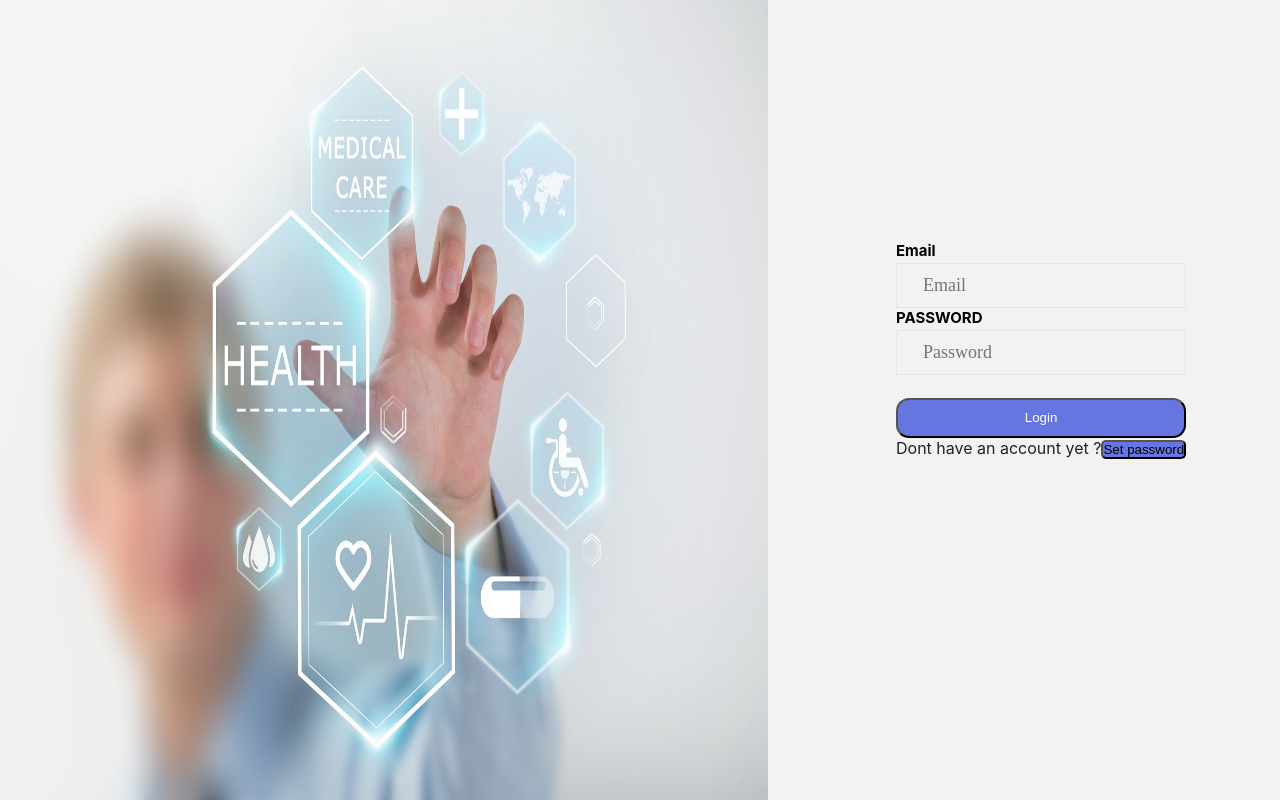
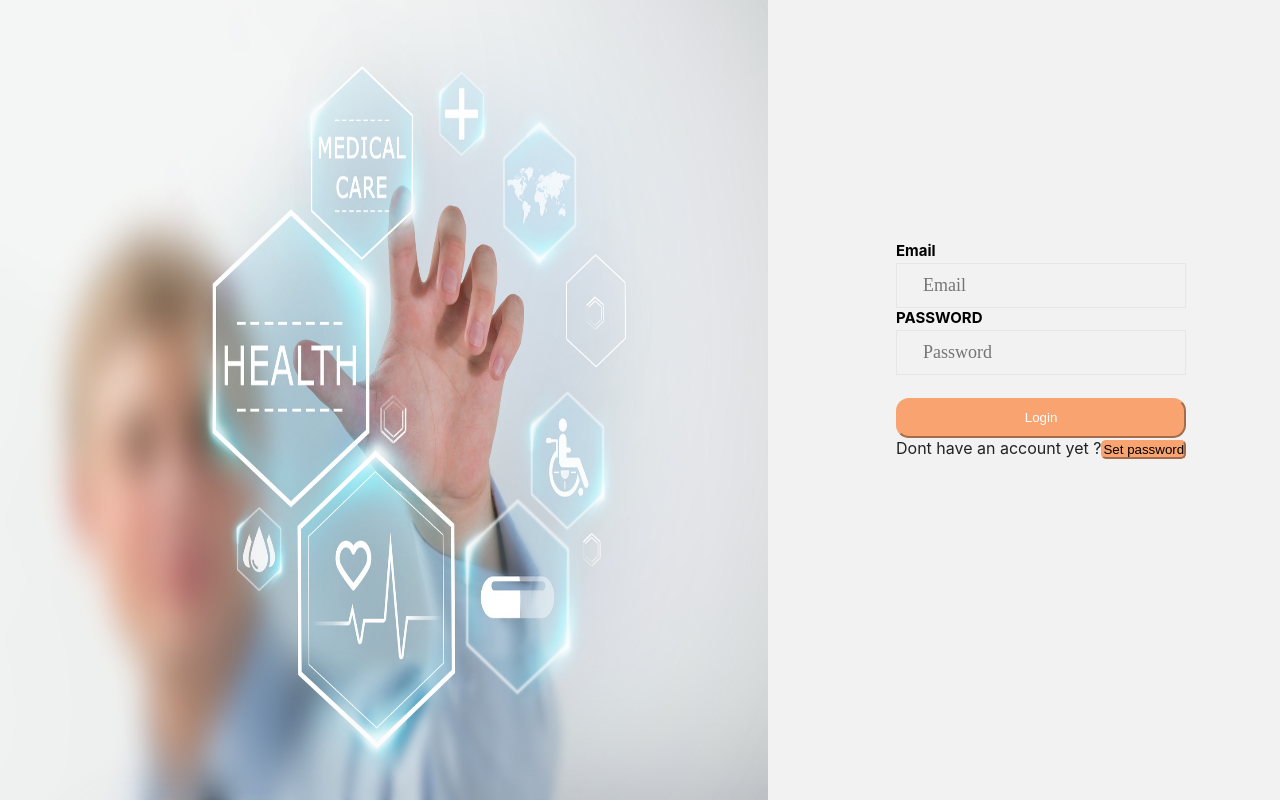
Before and after one commit to kenzo7664/HMOsite, a React (Create React App) app: page / in a window 1280 px wide. Built offline with nearby package versions, Linux system fonts and the light colour scheme.

Commit message:
search enrollee

```diff
--- a/package.json
+++ b/package.json
@@ -15,6 +15,7 @@
     "react-hook-form": "^7.29.0",
     "react-hot-toast": "^2.2.0",
     "react-icons": "^4.2.0",
+    "react-number-format": "^4.9.3",
     "react-router-dom": "^5.2.0",
     "react-scripts": "4.0.3",
     "react-spinners": "^0.11.0",
--- a/src/Claims/Claims.js
+++ b/src/Claims/Claims.js
@@ -1,9 +1,6 @@
-import React, { useEffect, useState } from 'react'
+import React, { useState } from 'react'
 import axios from 'axios';
 import "./claims.css";
-import Details from "./details/Details";
-import Authorization from "./authorization/Authorization";
-import Medicals from "./Medicals/Medicals";
 import { useForm } from "react-hook-form";
 import {DebounceInput} from 'react-debounce-input';
 import '../Claims/authorization/authorization.css'
@@ -11,6 +8,7 @@ import '../Claims/Medicals/medical.css'
 import '../Claims/details/details.css'
 import toast, { Toaster } from 'react-hot-toast';
 import { useHistory } from "react-router";
+import NumberFormat from 'react-number-format';
 
 
 function Claims() {
@@ -28,14 +26,13 @@ function Claims() {
   const [day,setDay] = useState(0)
   const [month,setMonth] = useState(0)
   const [year,setYear] = useState(0)
-  const [Refresh, setRefresh] = React.useState(false);
+
   let navigate = useHistory();
 
 
   const providerId = Number( sessionStorage.getItem("id"))
   console.log((providerId));
   let claims =[]
-  const [claim, setClaim] = useState([])
 
 
 
@@ -103,7 +100,7 @@ function Claims() {
     console.log(obj);
   }
 
-  const [objj,  setObjj] = useState('')
+
 
   const Diagnosis = (e) => {
        axios.get(`http://15.237.160.238:50/api/Diagnosis`)
@@ -394,7 +391,7 @@ function Claims() {
 
           <div className='Consultation-date'>
             <label htmlFor='diagnosis'>Consultation Date</label>
-            <input type='date' className='' onClick={(e)=>getDate(e)}  {...register("consultancyDate")} required/>
+            <input type='date' className='' onSelect={(e)=>getDate(e)}  {...register("consultancyDate")} required/>
           </div>
         </div>
       </div>
@@ -420,16 +417,14 @@ function Claims() {
               <label htmlFor=''>No of days/Qty:</label>
               <input type='number' className='charges-approved' id="charges" {...register("qty",{valueAsNumber:true})} onChange={chargesApproved}/>
               <label htmlFor=''>Unit price:</label>
-              <input type='text' className='charges-approved' value={options} disabled />
+              <NumberFormat thousandSeparator={true} prefix={'N'} className='charges-approved' value={options} disabled />
 
             </div>
             <div className="amount">
               <label htmlFor=''>Charges Sent:</label>
-              <input type='number' className='charges' id="approved-charges" {...register("chargesSent")} value={amountCalc}    disabled/>
+              <NumberFormat thousandSeparator={true} prefix={'N'} className='charges' id="approved-charges" {...register("chargesSent")} value={amountCalc}    disabled/>
             </div>
             <div className='comment'>
-              {/* <label htmlFor=''>Amount Sent</label>
-              <input type='number' className='charges-approved' {...register("chargesSent",{valueAsNumber:true})} required/> */}
               <label htmlFor=''>Comment</label>
               <input type='text' className='charges' {...register("Comment")}  />
             </div>
--- a/src/Dashboard/Main.js
+++ b/src/Dashboard/Main.js
@@ -81,9 +81,9 @@ function Main() {
         <div className='sub-mainwrapper1'>
           <div className='wrapper1'>
             <div className='sub-wrapper1'>
-              <a href='#' className='itenary'>
+              <p className='itenary'>
                Total Number of Submitted Claims
-              </a>
+              </p>
               <br />
               <Image style  />
             </div>
@@ -91,9 +91,9 @@ function Main() {
           </div>
           <div className='wrapper1'>
             <div className='sub-wrapper1'>
-              <a href='https://www.youtube.com' className='itenary'>
+              <p  className='itenary'>
                 Total Number of Principals
-              </a>
+              </p>
               <br />
               <Image />
             </div>
@@ -102,9 +102,9 @@ function Main() {
           <Link to = "/claims">
           <div className='wrapper1' href ="/claims" >
             <div className='sub-wrapper1'>
-              <a href='' className='itenary'>
+              <p  className='itenary'>
                 Claims
-              </a>
+              </p>
               <br />
               <Image4 />
             </div>
@@ -118,9 +118,9 @@ function Main() {
           <Link to ='/List'>
           <div className='wrapper2'>
             <div className='sub-wrapper2'>
-              <a href='' className='itenary'>
+              <p className='itenary'>
                 List of Claims Submitted
-              </a>
+              </p>
               <br />
               <Imagee />
             </div>
@@ -129,9 +129,9 @@ function Main() {
           </Link>
           <div className='wrapper2'>
             <div className='sub-wrapper2'>
-              <a href='https://www.youtube.com' className='itenary'>
+              <p className='itenary'>
                 Total Number of Dependants
-              </a>
+              </p>
               <br />
               <Image2 />
             </div>
@@ -140,9 +140,9 @@ function Main() {
           <Link to ="/SearchEnrollee">
           <div className='wrapper2'>
             <div className='sub-wrapper2'>
-              <a href='https://www.youtube.com' className='itenary'>
+              <p className='itenary'>
                 Search Enrollee
-              </a>
+              </p>
               <br />
               <Image3 />
             </div>
--- a/src/login/login.css
+++ b/src/login/login.css
@@ -67,12 +67,13 @@ input {
 }
 
 .btn1 {
-  background: #6675df;
+  background: #F8A370;
   margin-top: 8%;
   cursor: pointer;
   width: 100%;
   height: 40px;
   border-radius: 13px;
+  border-color: #F8A370;
   color: white;
 }
 
--- a/src/login/modal/modal.css
+++ b/src/login/modal/modal.css
@@ -53,6 +53,8 @@ body.active-modal {
 }
 
 .spn{
-  background: #6675df;
+  background: #F8A370;
   border-radius: 5px;
+  border-color: #F8A370;
+  cursor: pointer;
 }
--- a/src/sidebar/SidebarData.js
+++ b/src/sidebar/SidebarData.js
@@ -1,6 +1,8 @@
 
 import * as FaIcons from "react-icons/fa";
 import * as AiIcons from "react-icons/ai";
+
+
 
 export const SidebarData = [
   {
```
Also changed, not shown: 1 other file (tests, documents, lock files or other folders).
